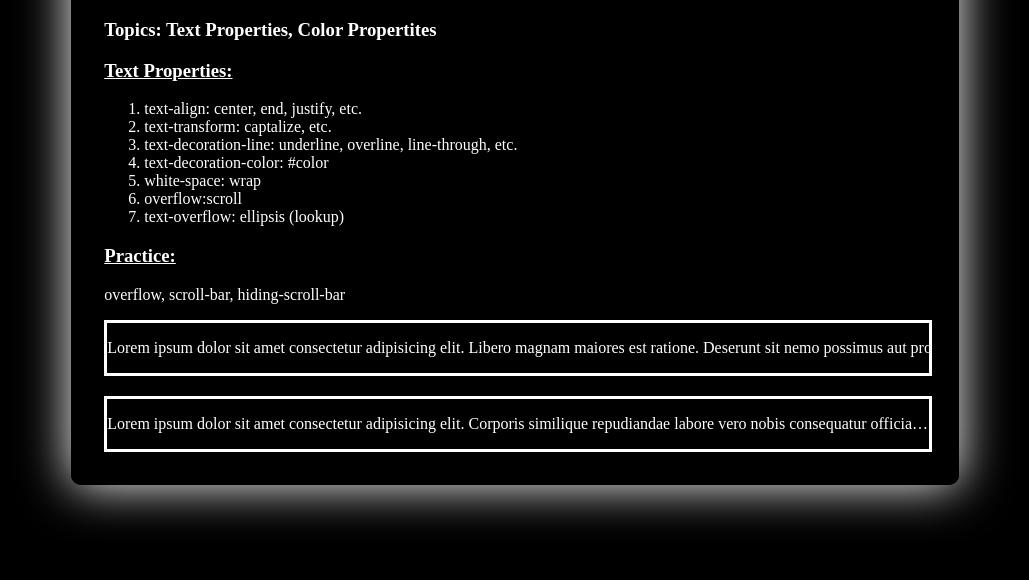
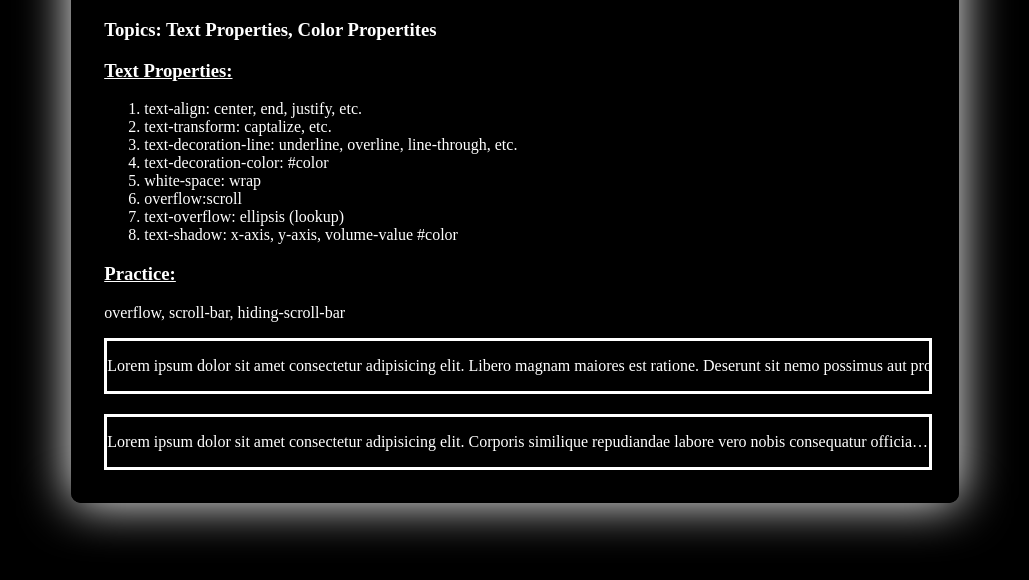
Before and after one commit to G-Nash/19thNov_class, a plain HTML site: page index.html in a window 1280 px wide. Shown: the part 184-764 px from the top of the page, without its empty margins (125-1154 px from the left). Drawn offline with Linux system fonts and the light colour scheme.

Commit message:
content_update

```diff
--- a/index.html
+++ b/index.html
@@ -25,7 +25,7 @@
                 <li>white-space: wrap</li>
                 <li>overflow:scroll</li>
                 <li>text-overflow: ellipsis (lookup)</li>
-
+                <li>text-shadow: x-axis, y-axis, volume-value #color</li>
             </ol>
 
             <h3 class="sub-heading">Practice:</h3>
```
